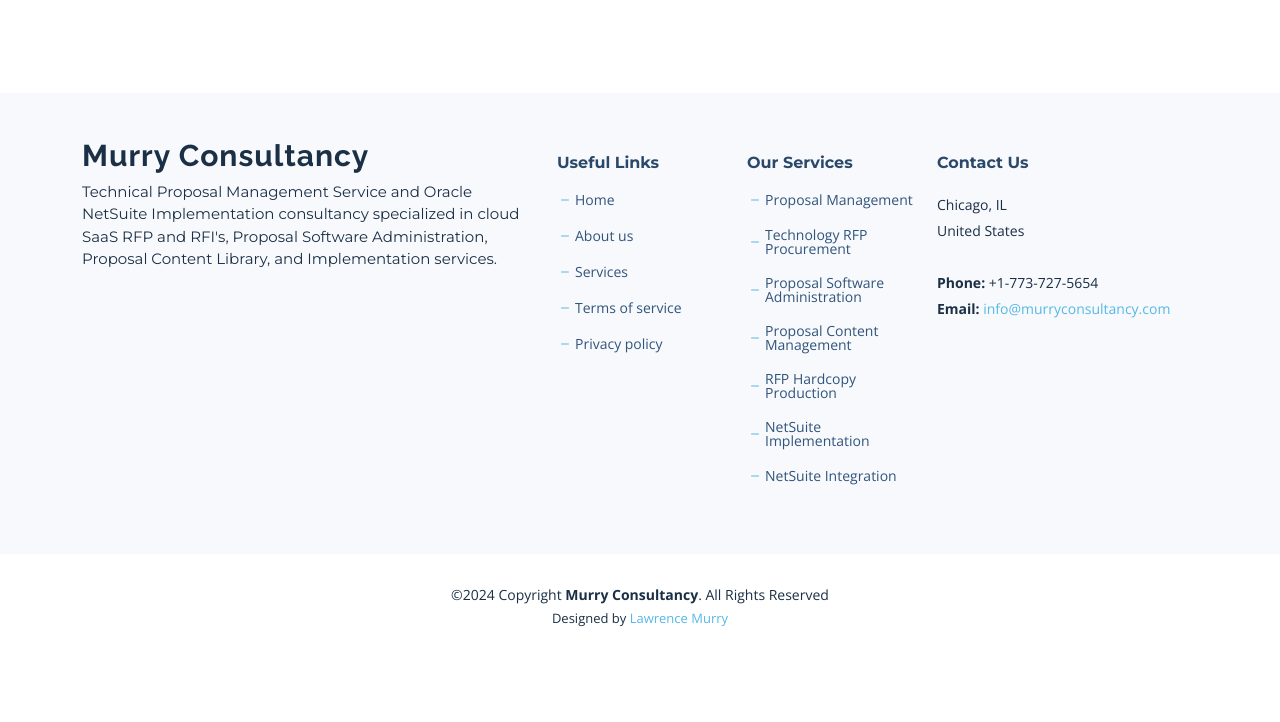
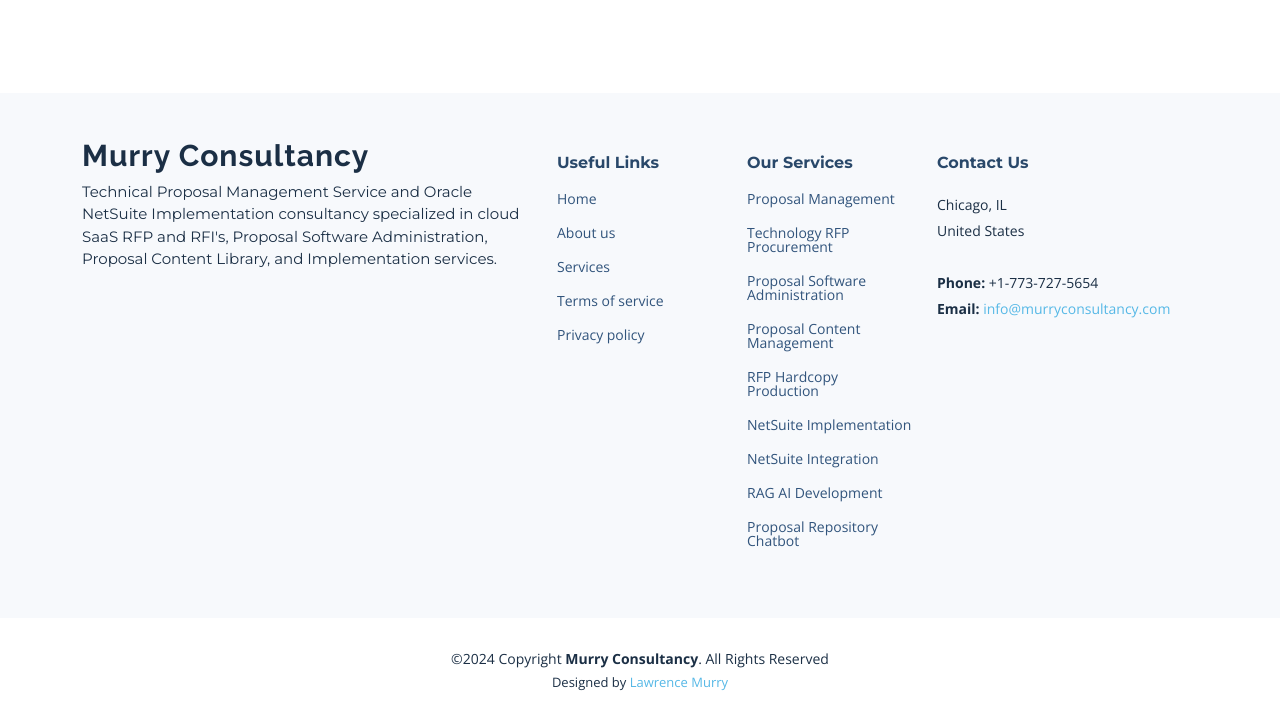
Before and after one commit to freshmurry/murryconsultancy, a plain HTML site: page dsu-portfolio-details.html in a window 1280 px wide. Shown: the part 1096-1818 px from the top of the page. Before the commit the page ends 1754 px from the top, so only its background shows below. Drawn offline with nearby package versions, Linux system fonts and the light colour scheme.

Commit message:
Update dsu-portfolio-details.html

```diff
--- a/dsu-portfolio-details.html
+++ b/dsu-portfolio-details.html
@@ -190,24 +190,26 @@
           <div class="col-lg-2 col-6 footer-links">
             <h4>Useful Links</h4>
             <ul>
-              <li><i class="bi bi-dash"></i> <a href="#">Home</a></li>
-              <li><i class="bi bi-dash"></i> <a href="#">About us</a></li>
-              <li><i class="bi bi-dash"></i> <a href="#">Services</a></li>
-              <li><i class="bi bi-dash"></i> <a href="#">Terms of service</a></li>
-              <li><i class="bi bi-dash"></i> <a href="#">Privacy policy</a></li>
+              <li><a href="#">Home</a></li>
+              <li><a href="#">About us</a></li>
+              <li><a href="#">Services</a></li>
+              <li><a href="#">Terms of service</a></li>
+              <li><a href="#">Privacy policy</a></li>
             </ul>
           </div>
 
           <div class="col-lg-2 col-6 footer-links">
             <h4>Our Services</h4>
             <ul>
-              <li><i class="bi bi-dash"></i> <a href="#">Proposal Management</a></li>
-              <li><i class="bi bi-dash"></i> <a href="#">Technology RFP Procurement</a></li>
-              <li><i class="bi bi-dash"></i> <a href="#">Proposal Software Administration</a></li>
-              <li><i class="bi bi-dash"></i> <a href="#">Proposal Content Management</a></li>
-              <li><i class="bi bi-dash"></i> <a href="#">RFP Hardcopy Production</a></li>
-              <li><i class="bi bi-dash"></i> <a href="#">NetSuite Implementation</a></li>
-              <li><i class="bi bi-dash"></i> <a href="#">NetSuite Integration</a></li>
+              <li><a href="#">Proposal Management</a></li>
+              <li><a href="#">Technology RFP Procurement</a></li>
+              <li><a href="#">Proposal Software Administration</a></li>
+              <li><a href="#">Proposal Content Management</a></li>
+              <li><a href="#">RFP Hardcopy Production</a></li>
+              <li><a href="#">NetSuite Implementation</a></li>
+              <li><a href="#">NetSuite Integration</a></li>
+              <li><a href="#">RAG AI Development</a></li>
+              <li><a href="#">Proposal Repository Chatbot</a></li>
             </ul>
           </div>
 
```
